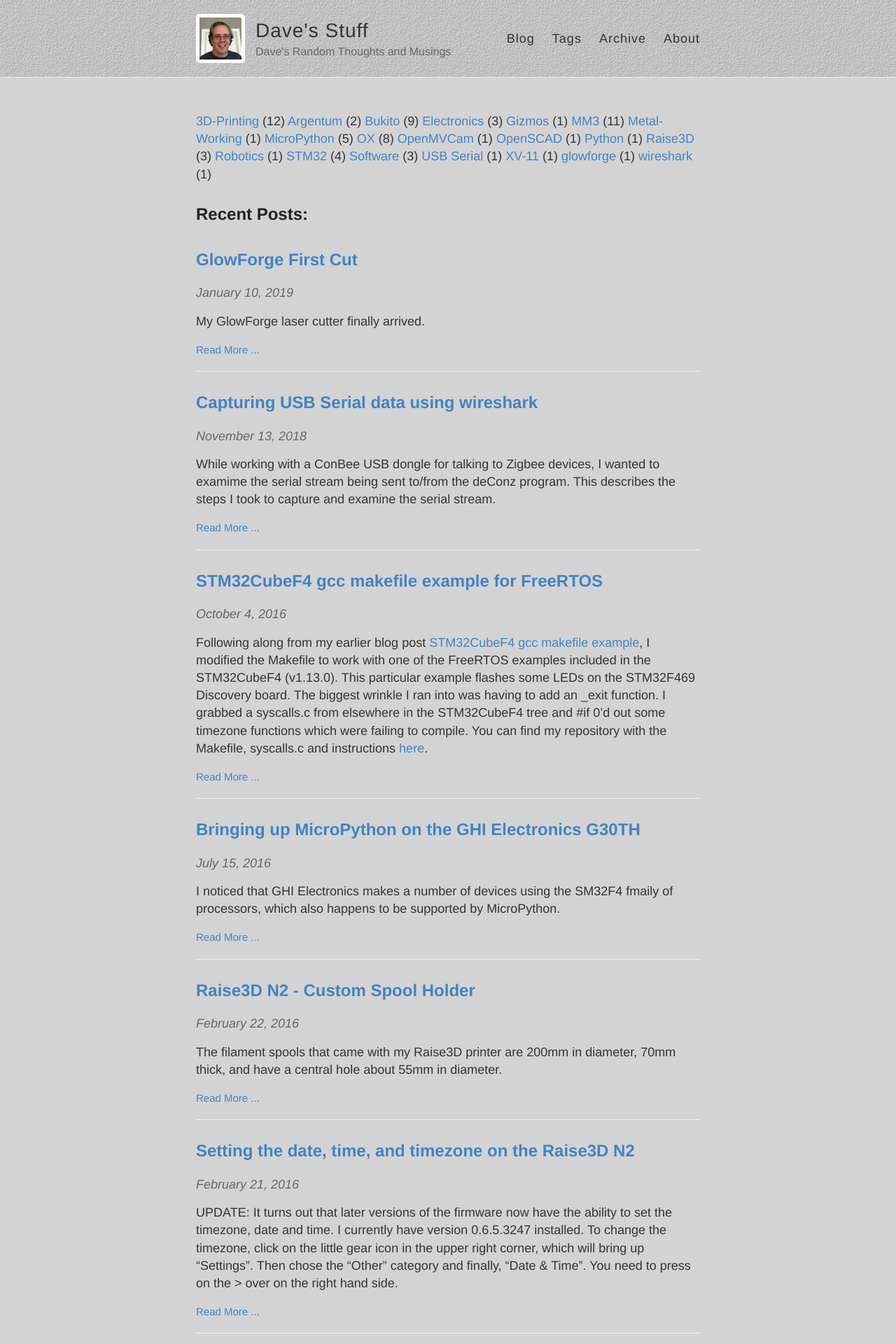
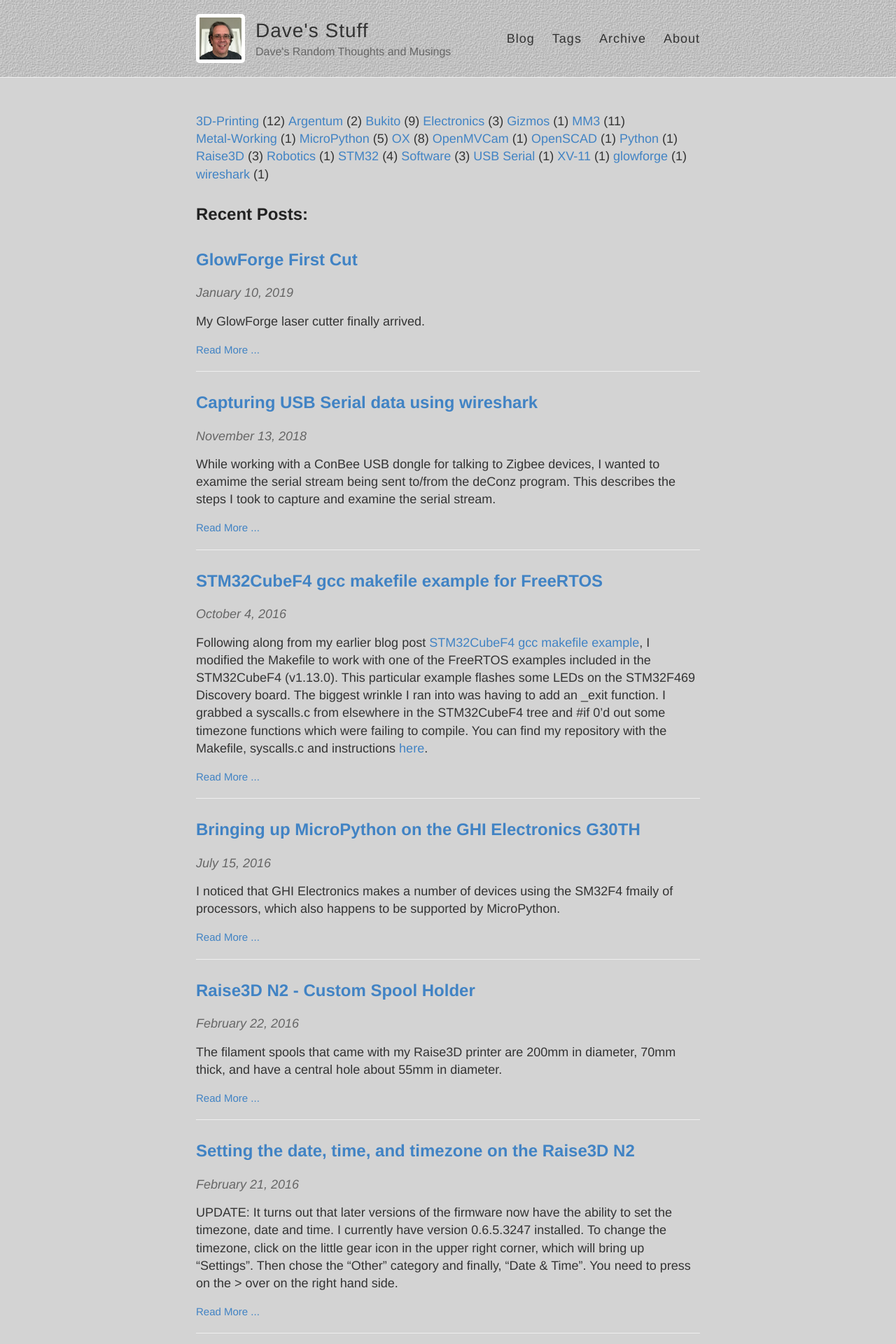
Before and after one commit to dhylands/dhylands.github.io, a Jekyll site: the page built from index.html, in a window 1280 px wide. Shown: the top 1920 px of the page at 70% size. Built offline with Jekyll 4.4.1, drawn with Linux system fonts in a browser that asks for light colours.

Commit message:
Make tags not break over lines

```diff
--- a/index.html
+++ b/index.html
@@ -4,7 +4,7 @@
 <div class="tags">
   {% assign sortedTags = site.tags | sort %}
   {% for tag in sortedTags %}
-  <span>
+  <span class="tag">
     <a href="{{ site.baseurl }}/tags/#{{ tag[0] }}">{{ tag[0] }}</a> ({{ tag[1].size }})
   </span>
   {% endfor %}
--- a/style.scss
+++ b/style.scss
@@ -245,6 +245,10 @@
 // .main
 //
 
+.tag {
+  white-space:nowrap;
+}
+
 .posts > .post {
   padding-bottom: 1em;
   border-bottom: 1px solid $lightGray;
```
